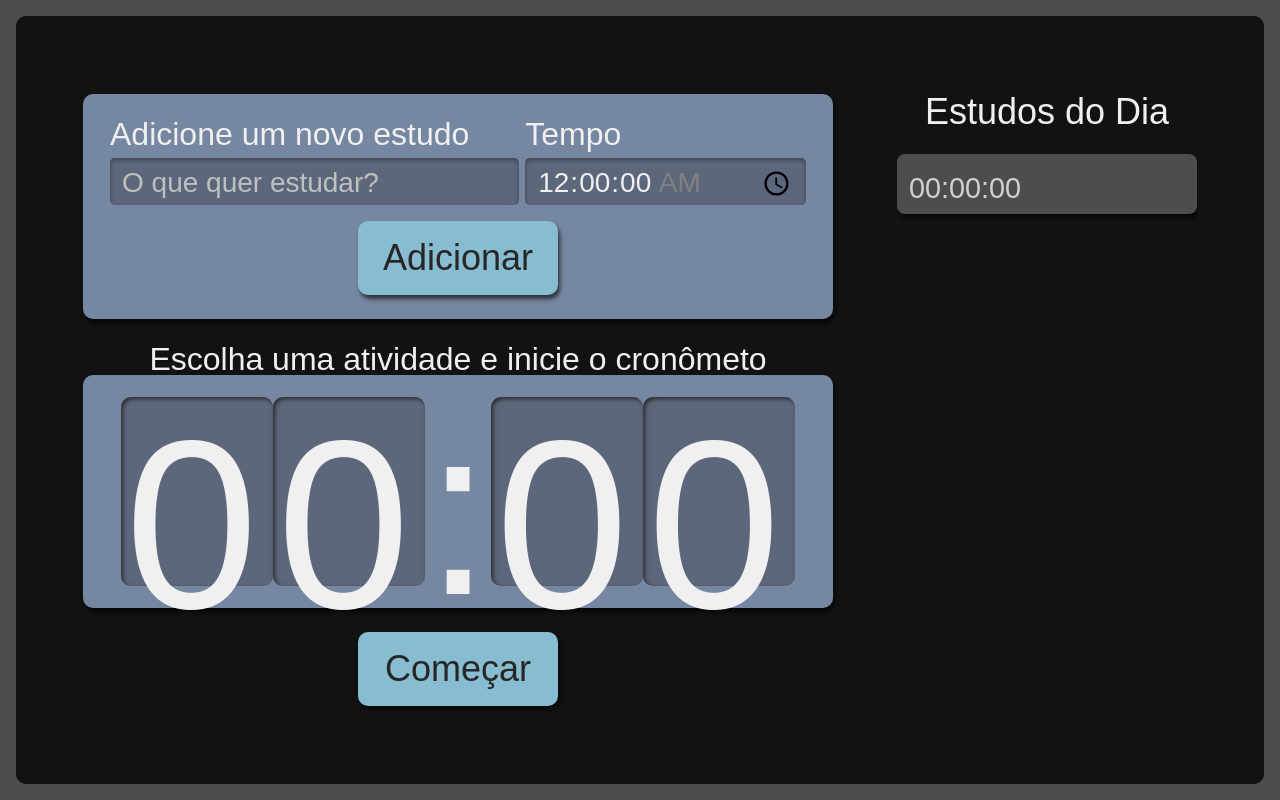
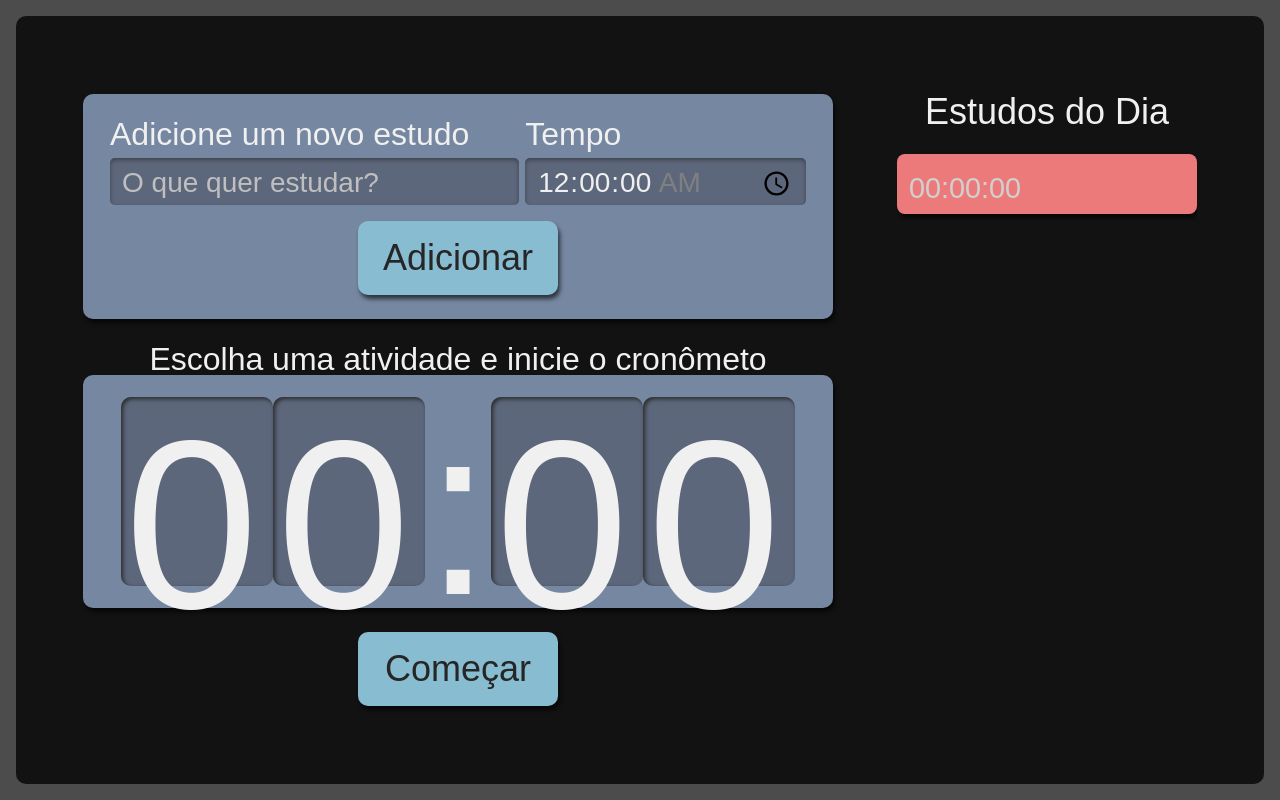
Before and after one commit to JulianaTagami/time-calculator, a React (Create React App) app: page / in a window 1280 px wide. Both pictures are taken after a click on the button "Adicionar". Built offline with nearby package versions, Linux system fonts and the light colour scheme.

Commit message:
color scss item

```diff
--- a/src/components/List/item/item.module.scss
+++ b/src/components/List/item/item.module.scss
@@ -1,6 +1,6 @@
 
 .item {
-    background-color: #4D4D4D;
+    background-color: #ed7a7a;
     border-radius: 8px;
     box-shadow: 2px 4px 4px #0000009F;
     padding: 12px;
```
